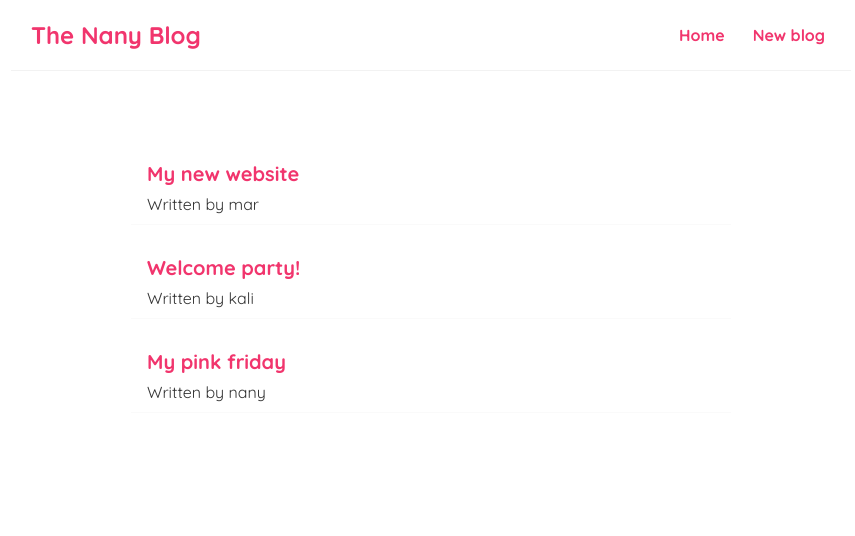
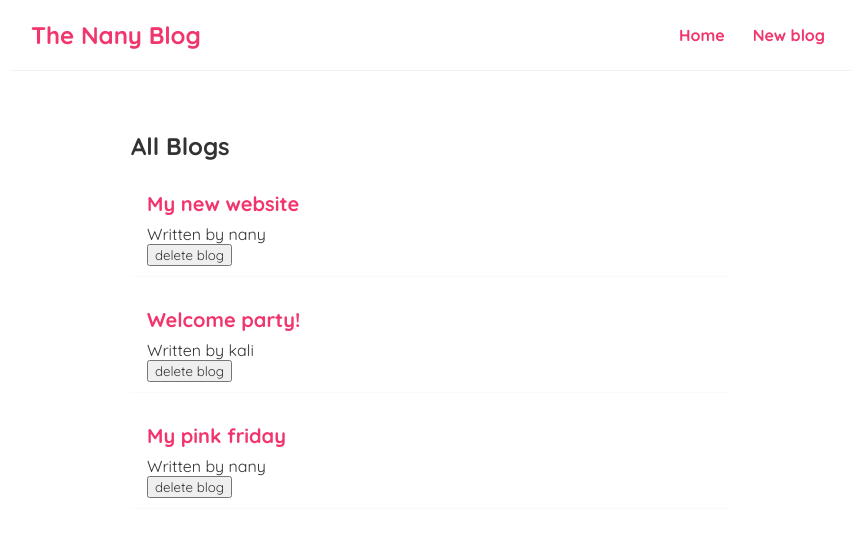
Before and after one commit to senaytgobezie/nany-blog, a React (Create React App) app: page / in a window 1280 px wide. Shown: the top 536 px of the page, without its empty margins (209-1064 px from the left). Built offline with nearby package versions, Linux system fonts and the light colour scheme.

Commit message:
adding the blogList component

```diff
--- /dev/null
+++ b/src/BlogList.js
@@ -0,0 +1,18 @@
+const BlogList = ({blogs,title,handleDelete}) => {
+    // const blogs=props.blogs;
+    return (
+        <div className="blog-list">
+            <h2>{title}</h2>
+             { blogs.map((blog) =>(
+                <div className="blog-preview" key={blog.id} >
+                   <h2>{blog.title}</h2>
+                   <p> Written by {blog.author}</p>
+                   <button onclick={ ()=> handleDelete(blog.id)}>delete blog</button>
+                </div>))
+                }
+
+        </div>
+     );
+}
+
+export default BlogList;
--- a/src/Home.js
+++ b/src/Home.js
@@ -1,25 +1,25 @@
 import { useState } from "react";
+import BlogList from "./BlogList";
 
 const Home = () => {
 
 const [blogs, setBlogs]=useState([
- { title: 'My new website', body: 'lorem ipsum...', author: 'mar', id: 1 },
+ { title: 'My new website', body: 'lorem ipsum...', author: 'nany', id: 1 },
 { title: 'Welcome party!', body: 'lorem ipsum...', author: 'kali', id: 2 },
 { title: 'My pink friday', body: 'lorem ipsum...', author: 'nany', id: 3 }]);
 
 
-const handleClick =() =>{
-
+const handleDelete= (id) =>{
+const newBlogs = blogs.filter(blog=> blog.id !== id);
+setBlogs(newBlogs);
     }
 
     return (
         <div className="home">
-            { blogs.map((blog) =>(
-                <div className="blog-preview" key={blog.id} >
-                   <h2>{blog.title}</h2>
-                   <p> Written by {blog.author}</p>
-                </div>))}
+           <BlogList blogs={blogs} title="All Blogs" handleDelete={handleDelete} />
+           {/* <BlogList blogs={blogs.filter( (blog)=> blog.author=== 'nany' )} title="nany's Blogs" />  */}
 
+           {/* this is the props */}
         </div>
      );
 }
--- a/src/index.css
+++ b/src/index.css
@@ -42,7 +42,7 @@
   border-bottom: 1px solid #fafafa;
 }
 .blog-preview:hover {
-  box-shadow: 1px 3px 5px rgba(0,0,0,0.1);
+  box-shadow: 1px 3px 5px  rgba(0,0,0,0.1);
 }
 .blog-preview h2 {
   font-size: 20px;
```
